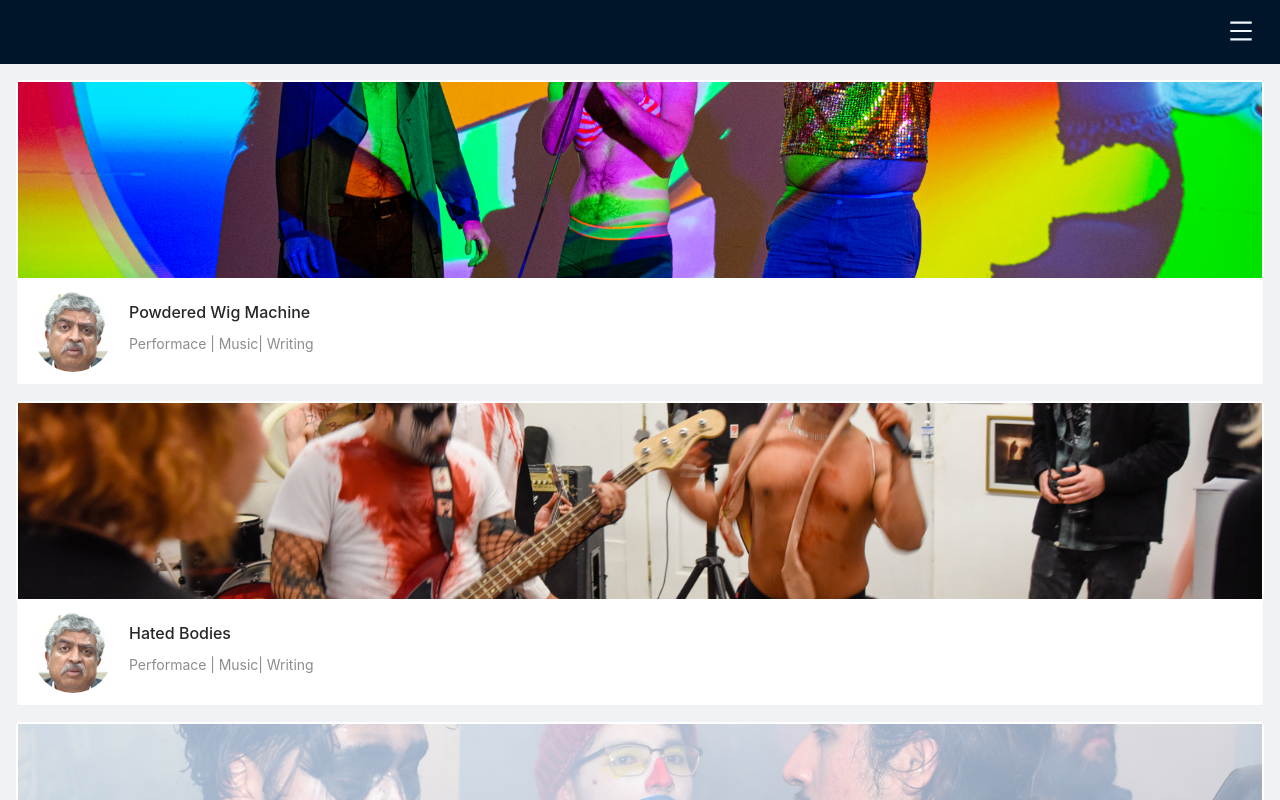
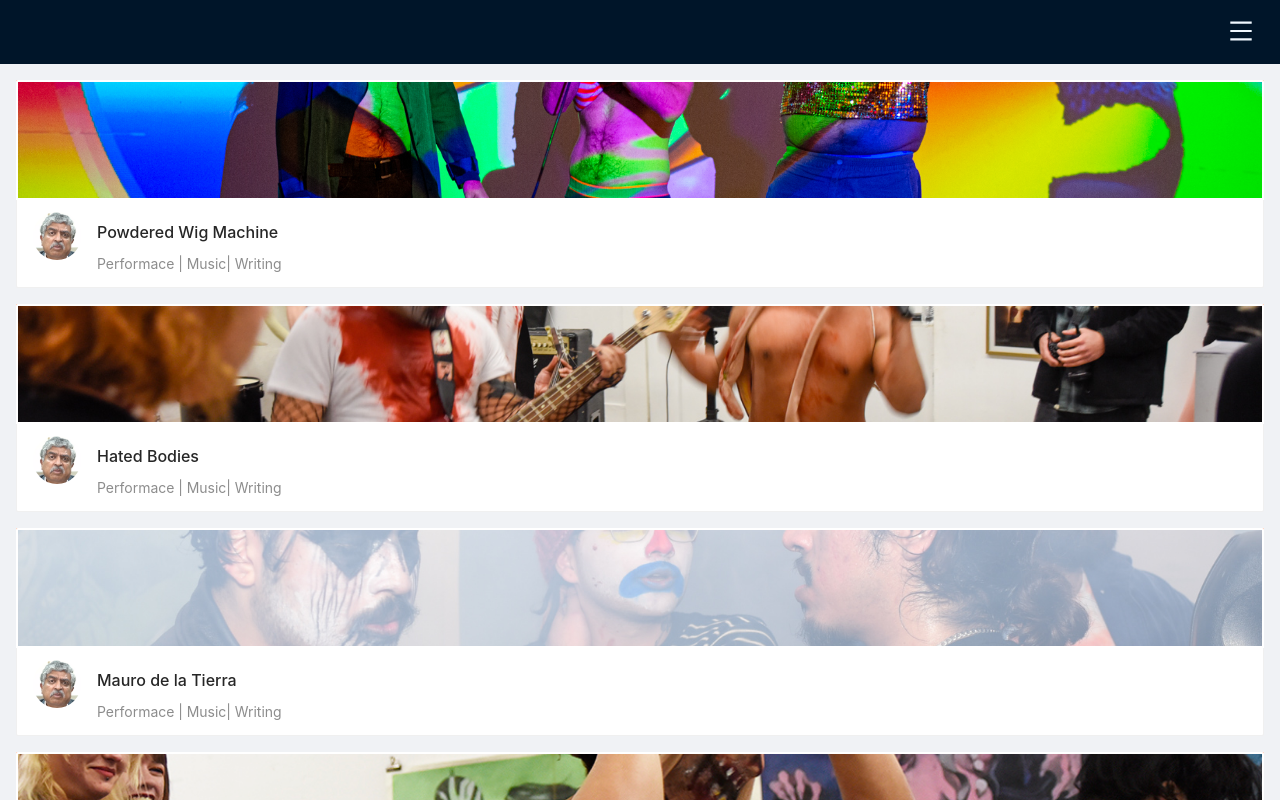
Before and after one commit to Gledinburgh/Seed, a Next.js app: page /Members in a window 1280 px wide. Shown: the top 800 px of the page. Built offline with nearby package versions, Linux system fonts and the light colour scheme; a web font is replaced by a local one.

Commit message:
updated style sheet

```diff
--- a/styles/Explore.module.css
+++ b/styles/Explore.module.css
@@ -39,7 +39,7 @@
 {
   background-color: rgb(255, 200, 175);
   position: relative;
-  height: 25vh;
+  height: 15vh;
   width: 100%;
   overflow: hidden;
 }
@@ -58,8 +58,8 @@
 
 .profile-image
 {
-  width: 10vh;
-  height: 10vh;
+  width: 6vh;
+  height: 6vh;
   background-color: lavender;
 }
 
```
